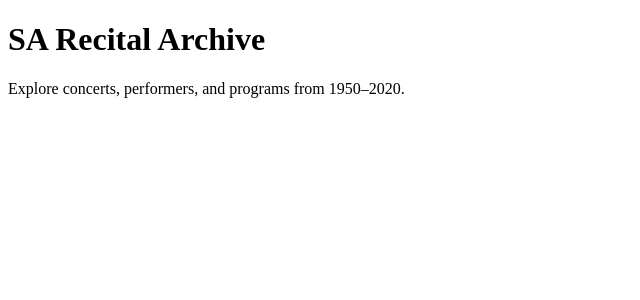
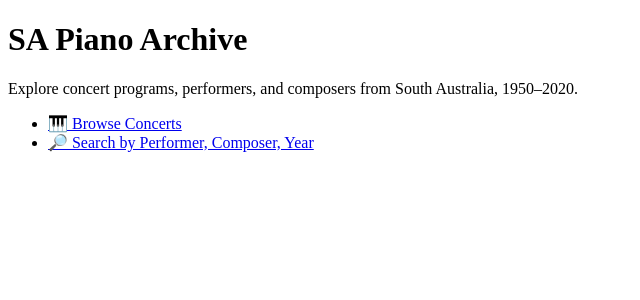
Before and after one commit to little-scale/sa-piano-archive-frontend, a Next.js app: page / in a window 1280 px wide. Shown: the top 300 px of the page, without its empty margins (0-640 px from the left). Built offline with nearby package versions, Linux system fonts and the light colour scheme.

Commit message:
Update index.js

```diff
--- a/pages/index.js
+++ b/pages/index.js
@@ -1,8 +1,21 @@
+import Link from 'next/link';
+
 export default function Home() {
   return (
-    <div className="p-8 max-w-3xl mx-auto">
-      <h1 className="text-3xl font-bold">SA Recital Archive</h1>
-      <p className="mt-4">Explore concerts, performers, and programs from 1950–2020.</p>
+    <div className="p-8 max-w-4xl mx-auto">
+      <h1 className="text-4xl font-bold mb-6">SA Piano Archive</h1>
+      <p className="mb-8 text-lg">
+        Explore concert programs, performers, and composers from South Australia, 1950–2020.
+      </p>
+
+      <ul className="space-y-4 text-blue-600 text-lg underline">
+        <li>
+          <Link href="/concerts">🎹 Browse Concerts</Link>
+        </li>
+        <li>
+          <Link href="/search">🔎 Search by Performer, Composer, Year</Link>
+        </li>
+      </ul>
     </div>
   );
 }
```
